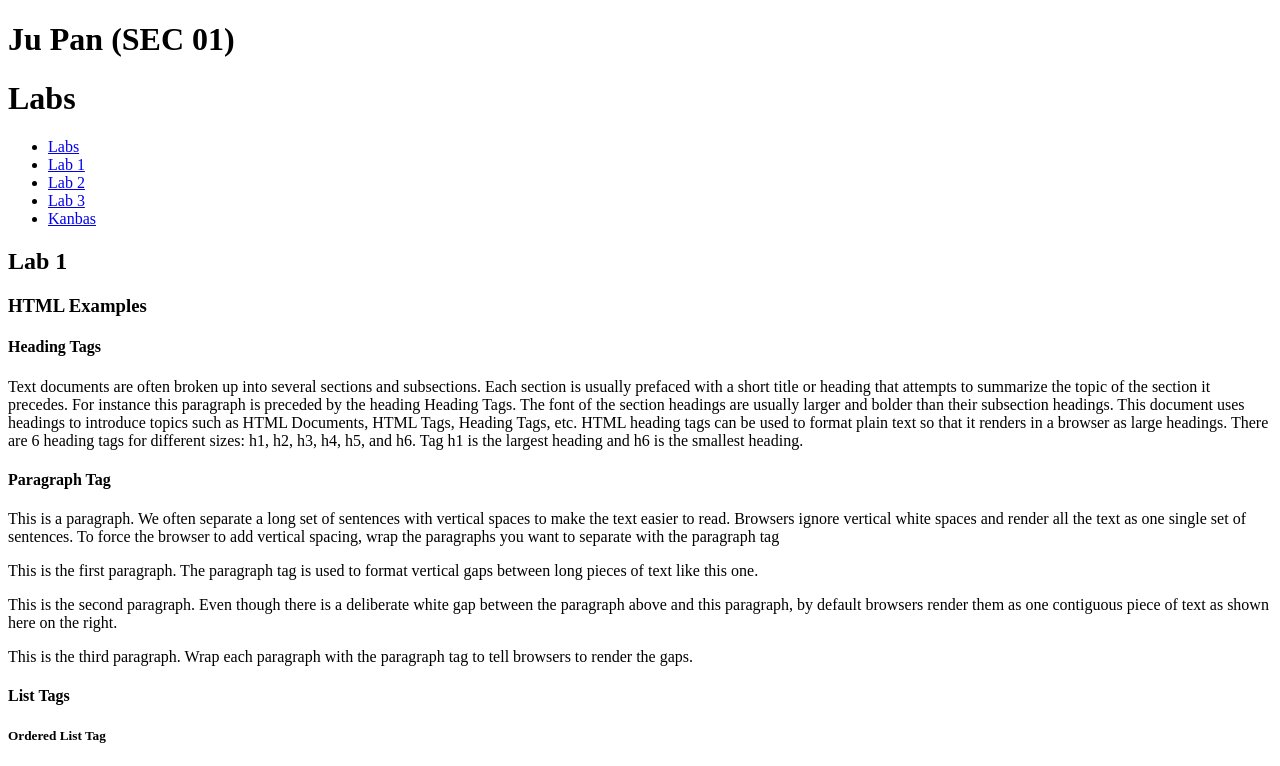
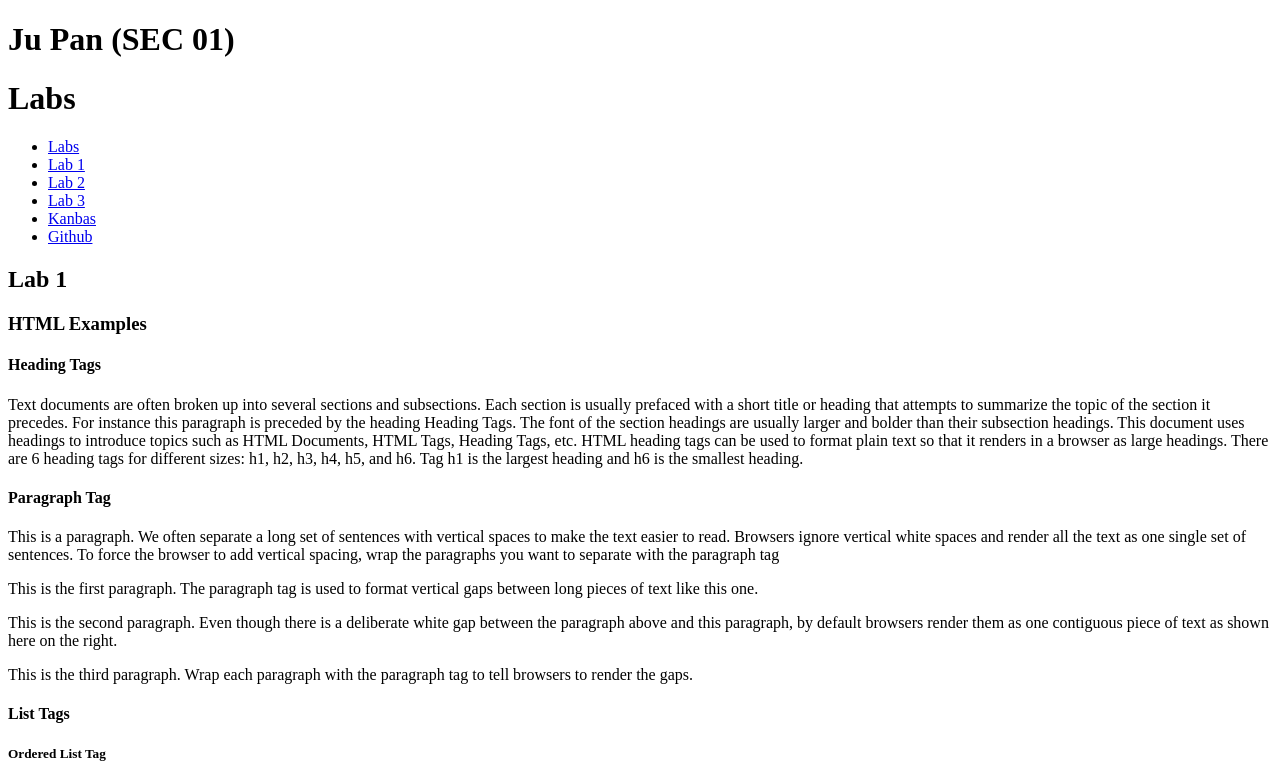
Before and after one commit to jpan0826/kanbas-react-web-app-cs5610-fa24, a React (Create React App) app: page /#/Labs/Lab1 in a window 1280 px wide. Shown: the top 766 px of the page. Built offline with nearby package versions, Linux system fonts and the light colour scheme.

Commit message:
added github repo

```diff
--- a/src/Labs/TOC.tsx
+++ b/src/Labs/TOC.tsx
@@ -7,6 +7,7 @@ export default function TOC() {
         <li><Link to="/Labs/Lab2">Lab 2</Link></li>
         <li><Link to="/Labs/Lab3">Lab 3</Link></li>
         <li><Link to="/Kanbas">Kanbas</Link></li>
+        <li><a target="_blank" href="https://github.com/jpan0826/kanbas-react-web-app-cs5610-fa24">Github</a></li>
 
       </ul>
     );
```
